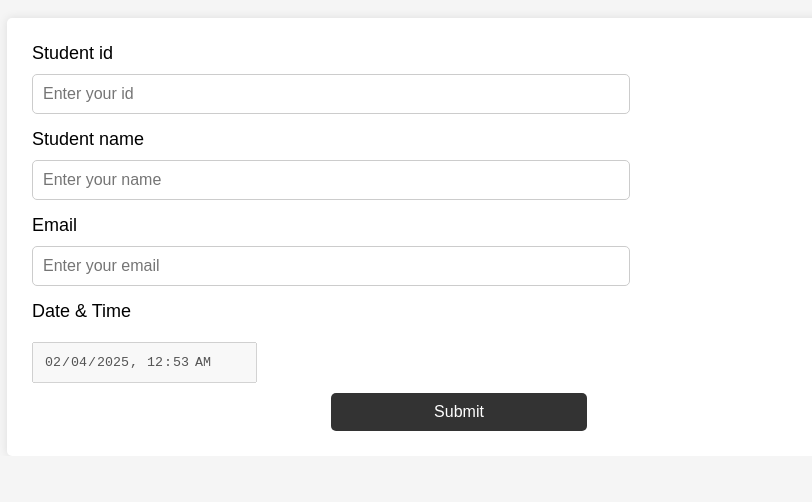
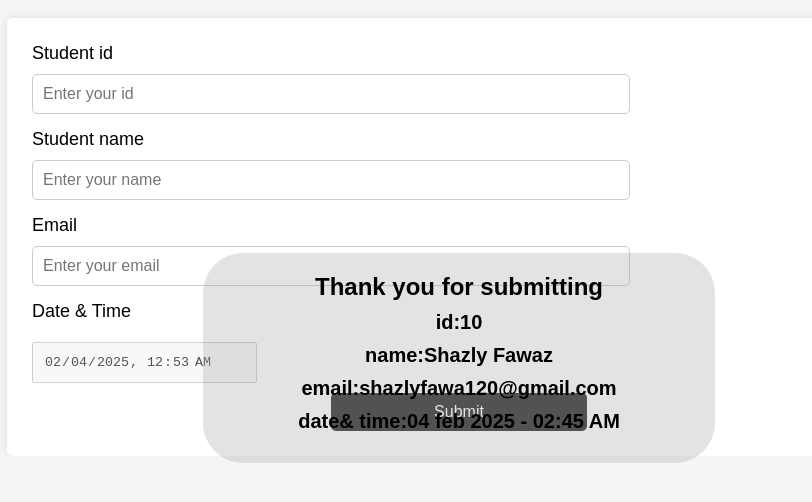
Before and after one commit to kareemnoour/Shazly, a plain HTML site: page index.html in a window 1280 px wide. Shown: the part 122-624 px from the top of the page, without its empty margins (181-993 px from the left). Drawn offline with Linux system fonts and the light colour scheme.

Commit message:
committed

```diff
--- a/index.html
+++ b/index.html
@@ -30,7 +30,11 @@
 
         </form>
         <div class="popup">
-
+            <h2>Thank you for submitting</h2>
+            <p>id:10</p>
+            <p>name:Shazly Fawaz</p>
+            <p>email:shazlyfawa120@gmail.com</p>
+            <p>date& time:04 feb 2025 - 02:45 AM</p>
         </div>
     </div>
 
--- a/style.css
+++ b/style.css
@@ -80,16 +80,17 @@ body{
     }
     .popup{
         position: absolute;
-        top: 50%;
+        top: 60%;
         left: 50%;
         transform: translate(-50%, -50%);
         background-color: #9e9e9e4a;
         padding: 20px;
         border-radius: 5px;
-        width: 50%;
+        width: 40%;
         text-align: center;
         font-weight: bold;
-        display: none;
+        border-radius: 40px;
+        /* display: none; */
         h2{
             font-size: 24px;
             margin-bottom: 10px;
```
